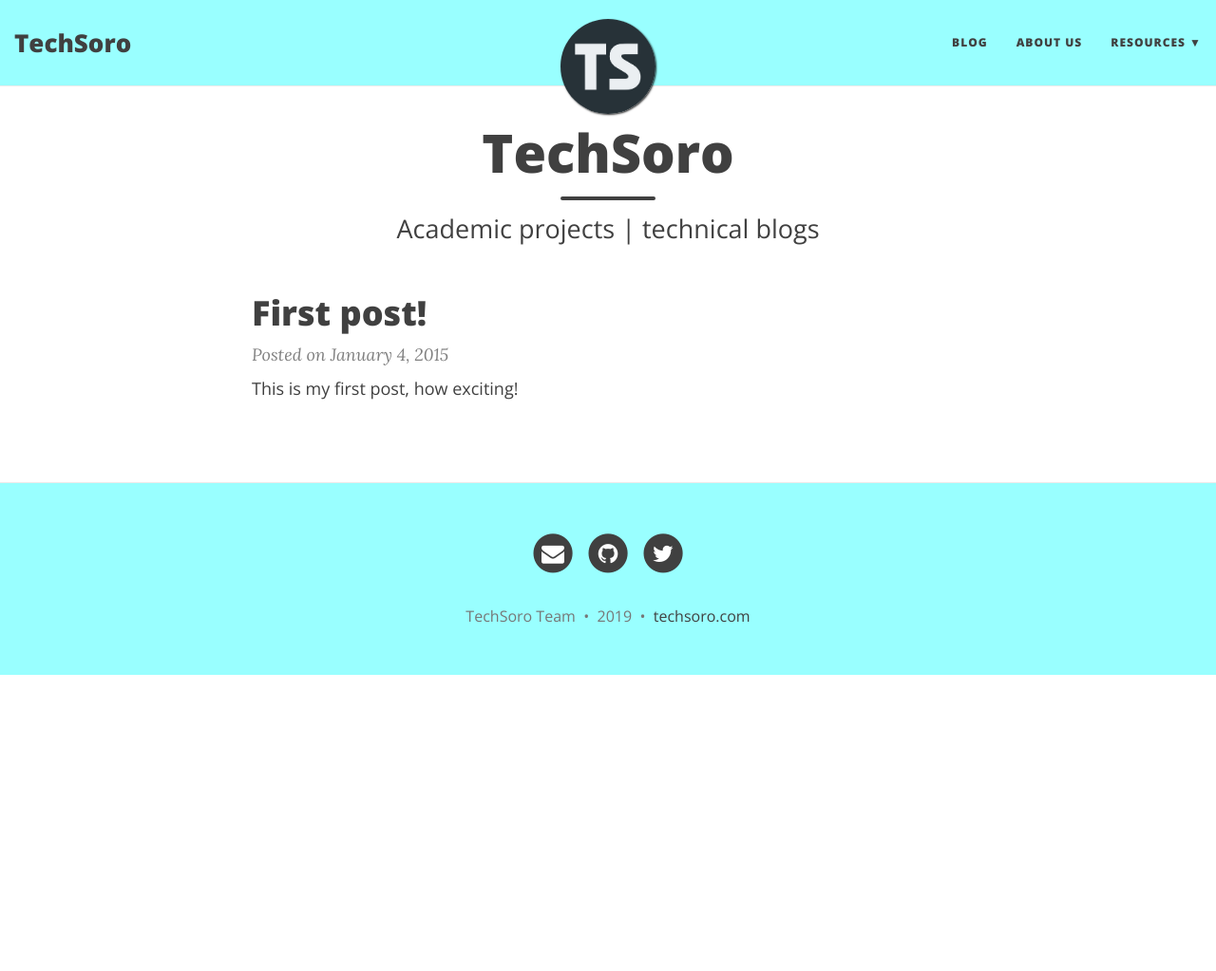
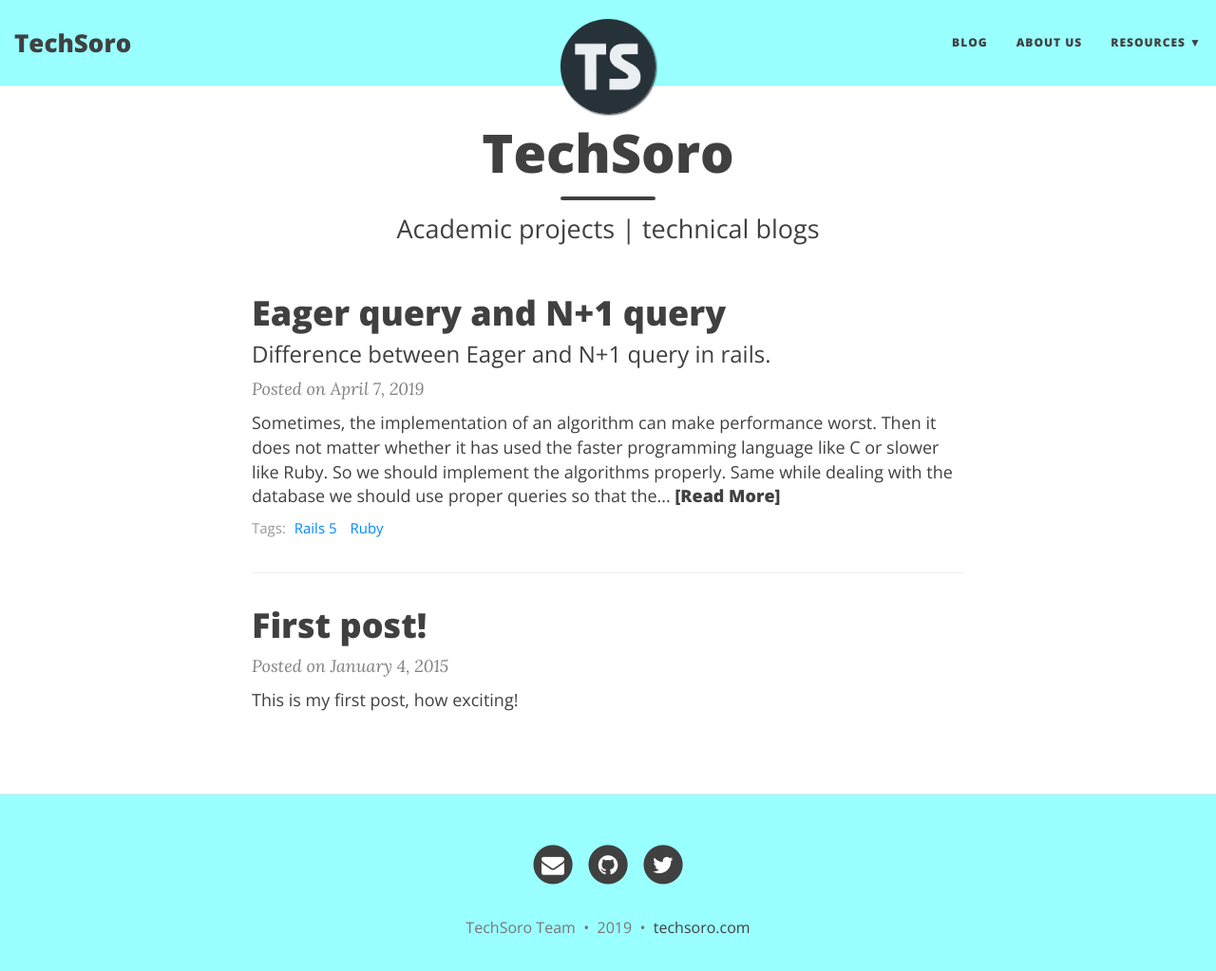
Before and after one commit to techsoro/techsoro-website, a Jekyll site: the page built from blog/index.html, in a window 1280 px wide and 1039 px high. Shown: the top 1023 px of the window at 95% size. Built offline with Jekyll 4.4.1, drawn with Linux system fonts in a browser that asks for light colours; nearby versions of some CDN libraries; the list of posts is cut into pages by our own code.

Commit message:
Add slogan

````diff
--- /dev/null
+++ b/_posts/2019-04-07-eager-query-and-N-plus-1-query.md
@@ -0,0 +1,79 @@
+---
+layout: post
+title: Eager query and N+1 query
+subtitle: Difference between Eager and N+1 query in rails.
+tags: [Rails 5,Ruby]
+comments: true
+---
+
+
+Sometimes, the implementation of an algorithm can make performance worst. Then it does not matter whether it has used the faster programming language like C or slower like Ruby. So we should implement the algorithms properly. Same while dealing with the database we should use proper queries so that the performance should not affect.
+
+## N+1 query in Rails.
+
+
+
+
+
+**Here is some bold text**
+
+## Here is a secondary heading
+
+Here's a useless table:
+
+| Number | Next number | Previous number |
+| :------ |:--- | :--- |
+| Five | Six | Four |
+| Ten | Eleven | Nine |
+| Seven | Eight | Six |
+| Two | Three | One |
+
+
+How about a yummy crepe?
+
+![Crepe](https://s3-media3.fl.yelpcdn.com/bphoto/cQ1Yoa75m2yUFFbY2xwuqw/348s.jpg)
+
+Here's a code chunk:
+
+~~~
+var foo = function(x) {
+  return(x + 5);
+}
+foo(3)
+~~~
+
+And here is the same code with syntax highlighting:
+
+```javascript
+var foo = function(x) {
+  return(x + 5);
+}
+foo(3)
+```
+
+And here is the same code yet again but with line numbers:
+
+{% highlight javascript linenos %}
+var foo = function(x) {
+  return(x + 5);
+}
+foo(3)
+{% endhighlight %}
+
+## Boxes
+You can add notification, warning and error boxes like this:
+
+### Notification
+
+{: .box-note}
+**Note:** This is a notification box.
+
+### Warning
+
+{: .box-warning}
+**Warning:** This is a warning box.
+
+### Error
+
+{: .box-error}
+**Error:** This is an error box.
--- a/index.html
+++ b/index.html
@@ -1,7 +1,7 @@
 ---
 layout: page
 title: TechSoro
-subtitle: Academic projects | technical blogs
+subtitle: Make it Possible!
 use-site-title: true
 ---
 <center>
````
Also changed, not shown: aboutus.md (+1 -1 lines).
